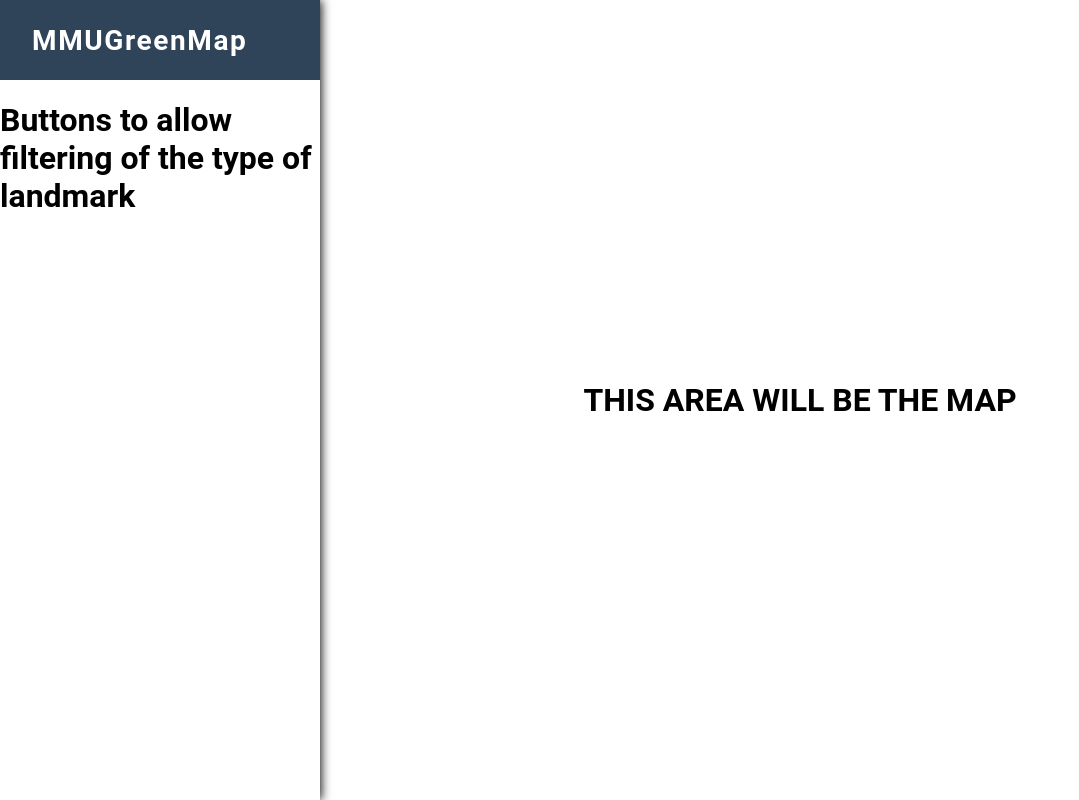
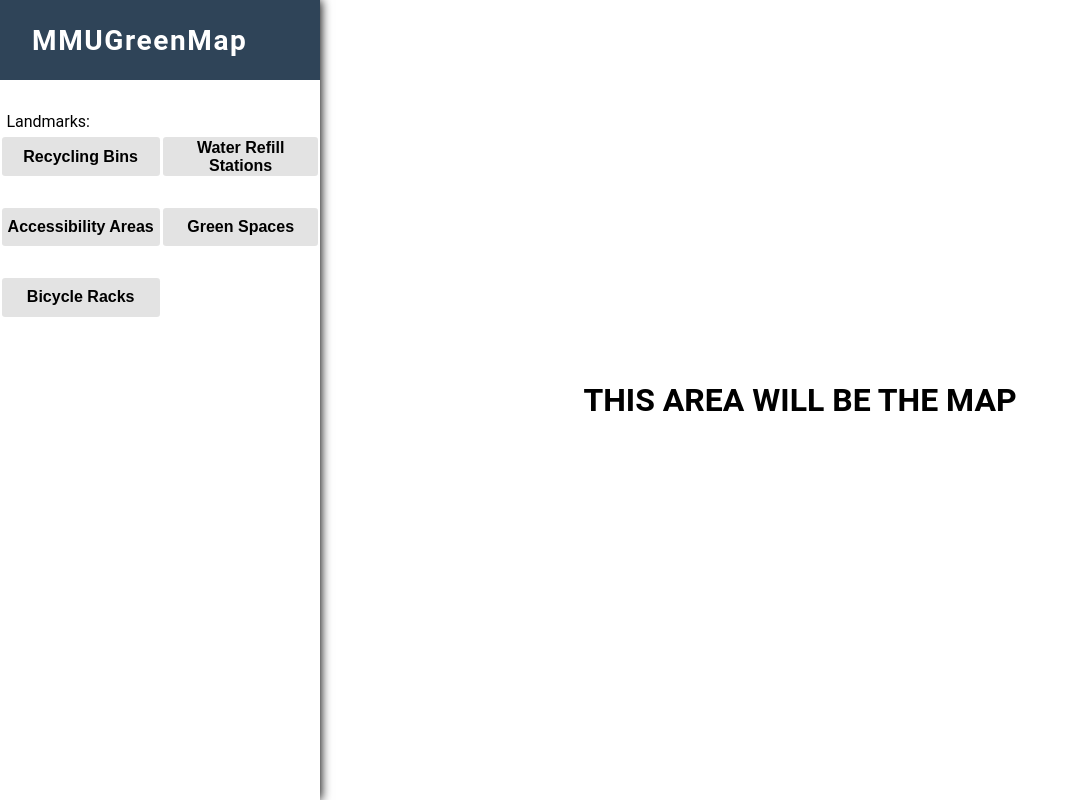
Before and after one commit to Sh4y-Cormac/MMUGreenMap, a plain HTML site: page Frontend/index.html in a window 1280 px wide. Shown: the whole page, without its empty margins (0-1079 px from the left). Drawn offline with Linux system fonts and the light colour scheme.

Commit message:
Buttons galore

```diff
--- a/Backend/script.js
+++ b/Backend/script.js
@@ -0,0 +1,4 @@
+const toggleSelectButton = (e) => {
+    const button = e;
+    button.classList.toggle("selected");
+}
--- a/Frontend/index.html
+++ b/Frontend/index.html
@@ -15,7 +15,14 @@
             <div id="left-panel-header">
                 <h1 id="header-text">MMUGreenMap</h1>
             </div>
-            <h1>Buttons to allow filtering of the type of landmark</h1>
+            <p id="button-header">Landmarks:</p>
+            <div id="button-area">
+                <button id="recycling-bins-btn" class="landmark-btns" onclick="toggleSelectButton(event.target)">Recycling Bins</button>
+                <button id="water-refill-btn" class="landmark-btns" onclick="toggleSelectButton(event.target)">Water Refill Stations</button>
+                <button id="accessibility-btn" class="landmark-btns" onclick="toggleSelectButton(event.target)">Accessibility Areas</button>
+                <button id="green-spaces-btn" class="landmark-btns" onclick="toggleSelectButton(event.target)">Green Spaces</button>
+                <button id="bike-racks-btn" class="landmark-btns" onclick="toggleSelectButton(event.target)">Bicycle Racks</button>
+            </div>
         </div>
         <div id="right-panel">
             <h1>THIS AREA WILL BE THE MAP</h1>
--- a/Frontend/style.css
+++ b/Frontend/style.css
@@ -46,3 +46,37 @@ html, body{
     justify-content: center;
     align-items: center;
 }
+
+#button-header{
+    margin: 2rem 0 0.4rem 0.4rem;
+}
+
+#button-area{
+    display: grid;
+    grid-template-columns: auto auto;
+}
+
+.landmark-btns{
+    margin: 0rem 0.1rem 2rem 0.1rem;
+    border: 0;
+    border-radius: 0.2rem;
+    height: 2.4rem;
+    background-color: rgb(227, 227, 227);
+    font-weight: 700;
+    font-size: 1rem;
+    cursor: pointer;
+    transition: 0.2s ease-in-out;
+}
+
+.landmark-btns:hover{
+    background-color: rgb(158, 158, 158);
+}
+
+.selected{
+    background-color: rgb(47, 68, 88);
+    color: white;
+}
+
+.selected:hover{
+    background-color: rgb(47, 68, 88);
+}
```
